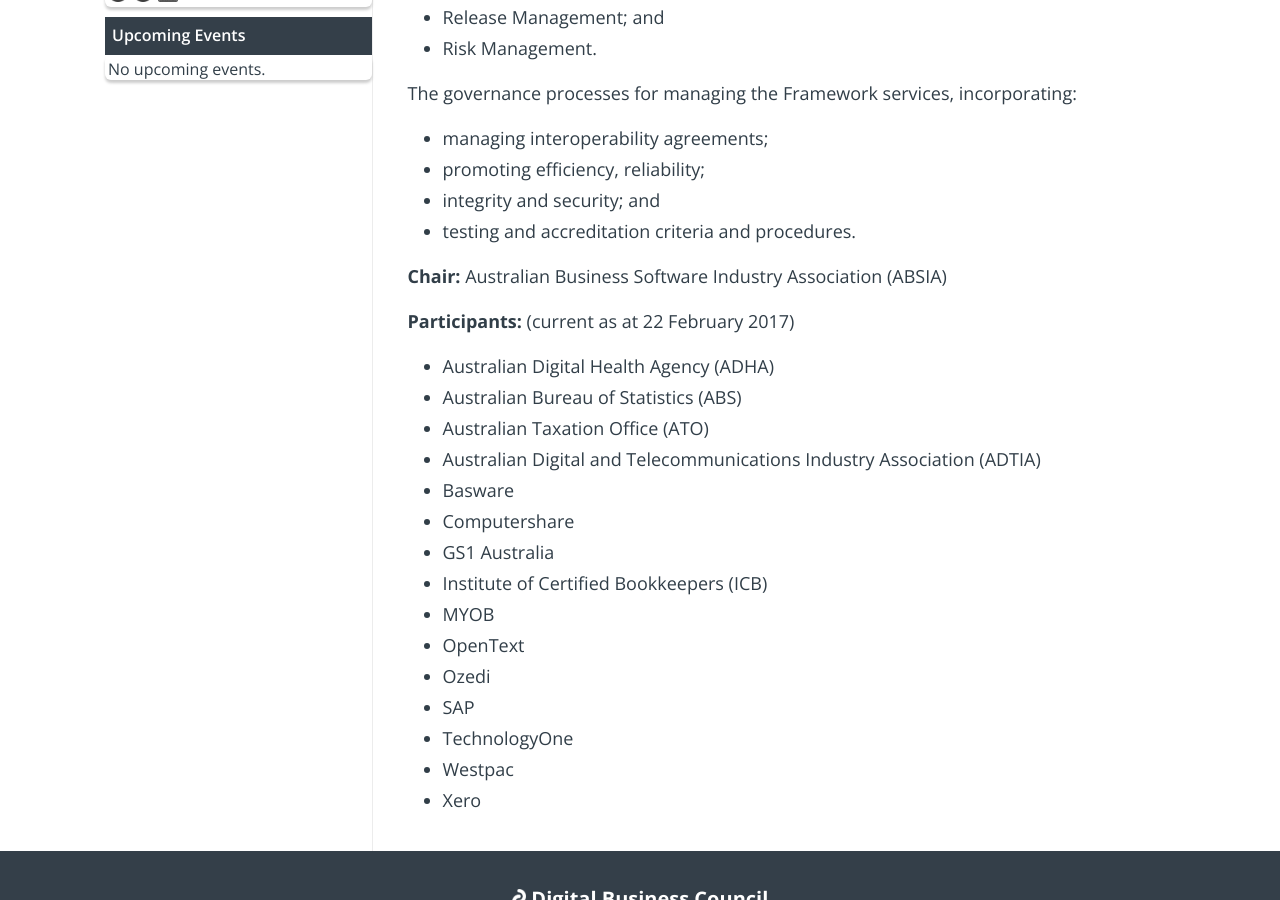
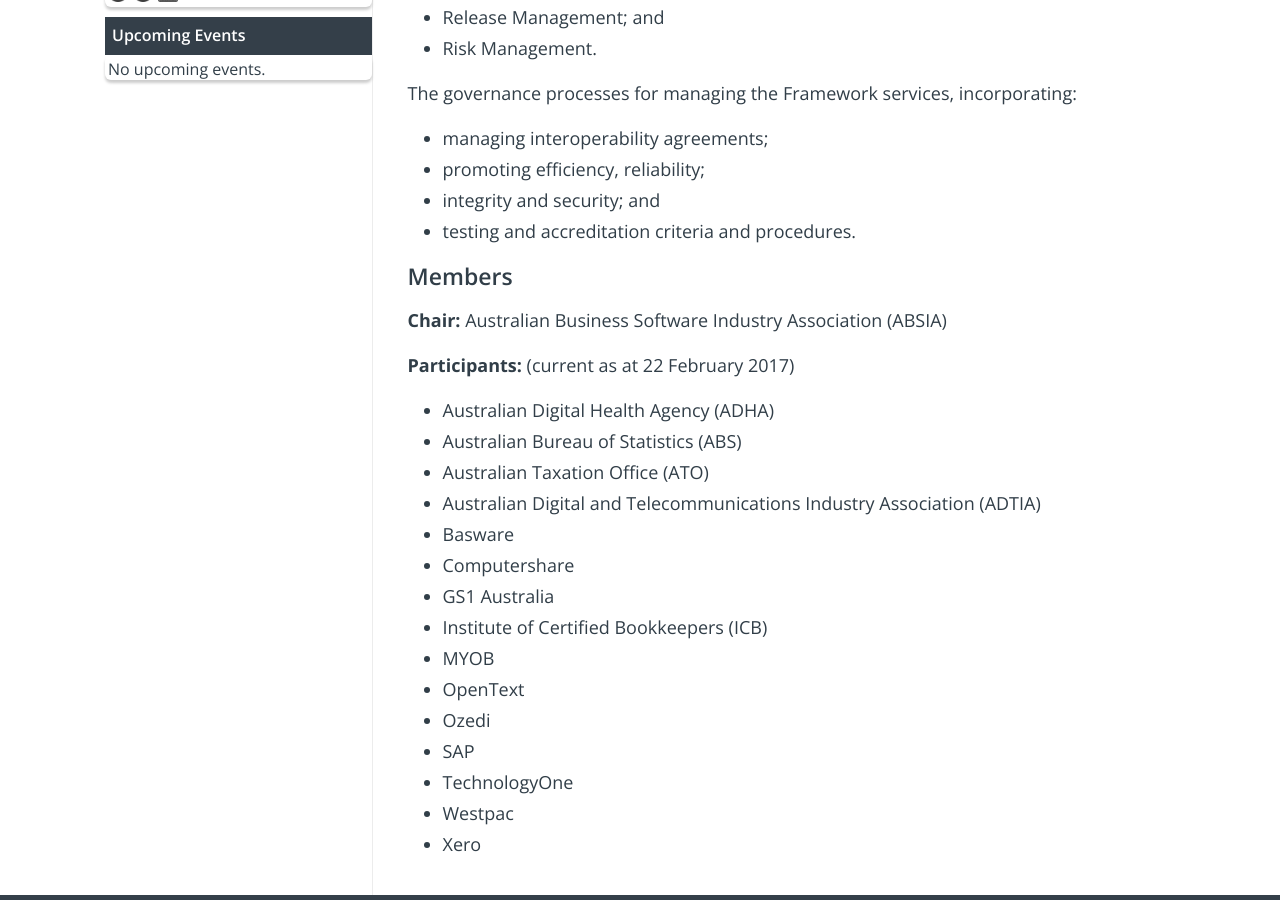
Before and after one commit to Digital-Business-Council/Digital-Business-Council.github.io, a Jekyll site: the page built from pages/about-us/governance-working-group.md, in a window 1280 px wide and 900 px high, scrolled down 674 px. Built offline with Jekyll 4.4.1, drawn with Linux system fonts in a browser that asks for light colours.

Commit message:
Created Members subheading

```diff
--- a/pages/about-us/governance-working-group.md
+++ b/pages/about-us/governance-working-group.md
@@ -22,6 +22,8 @@
 - integrity and security; and
 - testing and accreditation criteria and procedures.
 
+### Members
+
 **Chair:** Australian Business Software Industry Association (ABSIA)
 
 **Participants:** (current as at 22 February 2017)
```
